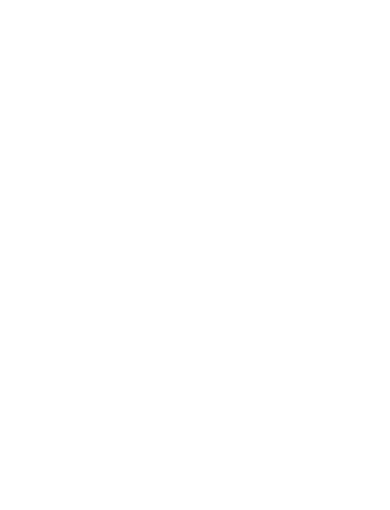
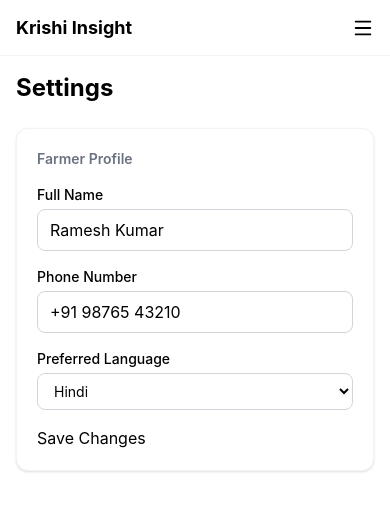
Before and after one commit to shrishti1525/krishi-insight-voice, a React app in the folder frontend/: page /settings in a window 390 px wide. Before the commit this address had no page. Shown: the top 510 px of the page. Built offline with nearby package versions, Linux system fonts and the light colour scheme; the HTML template or start-up script is replaced by a standard one.

Commit message:
Make sidebar responsive with mobile hamburger menu

```diff
--- a/frontend/src/App.jsx
+++ b/frontend/src/App.jsx
@@ -1,6 +1,10 @@
 import { BrowserRouter, Routes, Route } from 'react-router-dom'
 import MainLayout from './layouts/MainLayout'
 import Dashboard from './pages/Dashboard'
+import VoiceQuery from './pages/VoiceQuery'
+import CropHealth from './pages/CropHealth'
+import FieldMonitor from './pages/FieldMonitor'
+import Settings from './pages/Settings'
 
 function App() {
   return (
@@ -8,6 +12,10 @@
       <Routes>
         <Route element={<MainLayout />}>
           <Route path="/" element={<Dashboard />} />
+          <Route path="/voice-query" element={<VoiceQuery />} />
+          <Route path="/crop-health" element={<CropHealth />} />
+          <Route path="/field-monitor" element={<FieldMonitor />} />
+          <Route path="/settings" element={<Settings />} />
         </Route>
       </Routes>
     </BrowserRouter>
--- /dev/null
+++ b/frontend/src/components/ui/Button.jsx
@@ -0,0 +1,14 @@
+function Button({ children, variant = "primary", ...props }) {
+  const base = "px-4 py-2 rounded-lg font-medium transition-colors duration-150"
+  const variants = {
+    primary: "bg-primary text-white hover:bg-green-800",
+    secondary: "bg-white text-primary border border-primary hover:bg-green-50",
+    ghost: "text-text hover:bg-gray-100",
+  }
+  return (
+    <button className={`${base} ${variants[variant]}`} {...props}>
+      {children}
+    </button>
+  )
+}
+export default Button
--- a/frontend/src/layouts/MainLayout.jsx
+++ b/frontend/src/layouts/MainLayout.jsx
@@ -1,5 +1,6 @@
+import { useState } from 'react'
 import { Outlet, NavLink } from 'react-router-dom'
-import { LayoutDashboard, Mic, Leaf, Radio, Settings } from 'lucide-react'
+import { LayoutDashboard, Mic, Leaf, Radio, Settings, Menu, X } from 'lucide-react'
 
 const navItems = [
   { to: '/', label: 'Dashboard', icon: LayoutDashboard },
@@ -10,16 +11,35 @@
 ]
 
 function MainLayout() {
+  const [open, setOpen] = useState(false)
+
   return (
     <div className="flex h-screen bg-bg text-text">
-      <aside className="w-64 bg-white border-r border-gray-100 flex flex-col p-4">
-        <h1 className="text-lg font-bold text-primary mb-8 px-2">Krishi Insight</h1>
+      {/* Mobile top bar */}
+      <div className="sm:hidden fixed top-0 left-0 right-0 h-14 bg-white border-b border-gray-100 flex items-center justify-between px-4 z-20">
+        <h1 className="text-lg font-bold text-primary">Krishi Insight</h1>
+        <button onClick={() => setOpen(!open)}>
+          {open ? <X size={22} /> : <Menu size={22} />}
+        </button>
+      </div>
+
+      {/* Sidebar */}
+      <aside
+        className={`
+          bg-white border-r border-gray-100 flex flex-col p-4 z-10
+          fixed sm:static top-14 sm:top-0 left-0 h-[calc(100%-3.5rem)] sm:h-full w-64
+          transition-transform duration-200
+          ${open ? 'translate-x-0' : '-translate-x-full'} sm:translate-x-0
+        `}
+      >
+        <h1 className="hidden sm:block text-lg font-bold text-primary mb-8 px-2">Krishi Insight</h1>
         <nav className="flex flex-col gap-1">
           {navItems.map(({ to, label, icon: Icon }) => (
             <NavLink
               key={to}
               to={to}
               end={to === '/'}
+              onClick={() => setOpen(false)}
               className={({ isActive }) =>
                 `flex items-center gap-3 px-3 py-2 rounded-lg text-sm font-medium transition-colors ${
                   isActive ? 'bg-primary text-white' : 'text-gray-600 hover:bg-gray-100'
@@ -32,7 +52,16 @@
           ))}
         </nav>
       </aside>
-      <main className="flex-1 overflow-y-auto p-8">
+
+      {/* Overlay when mobile menu open */}
+      {open && (
+        <div
+          className="sm:hidden fixed inset-0 bg-black/30 z-[5]"
+          onClick={() => setOpen(false)}
+        />
+      )}
+
+      <main className="flex-1 overflow-y-auto p-4 sm:p-8 mt-14 sm:mt-0">
         <Outlet />
       </main>
     </div>
```
